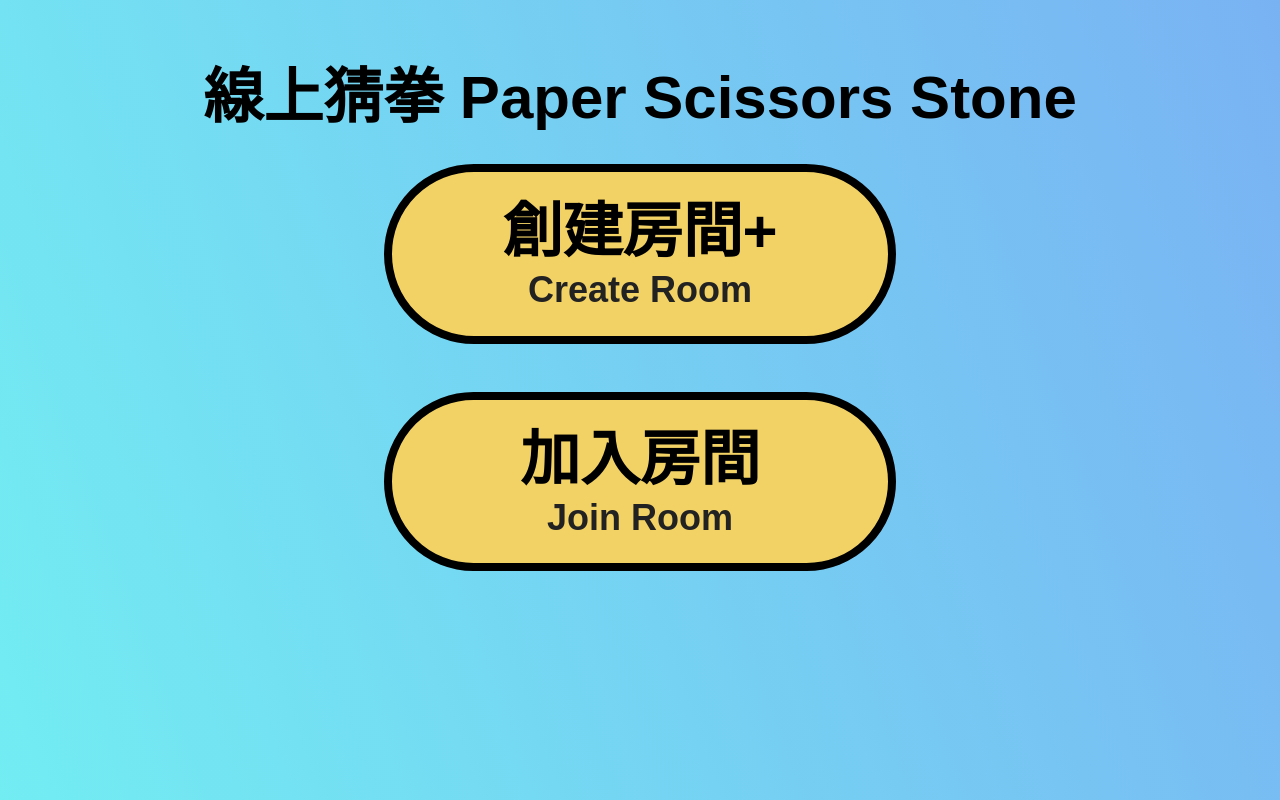
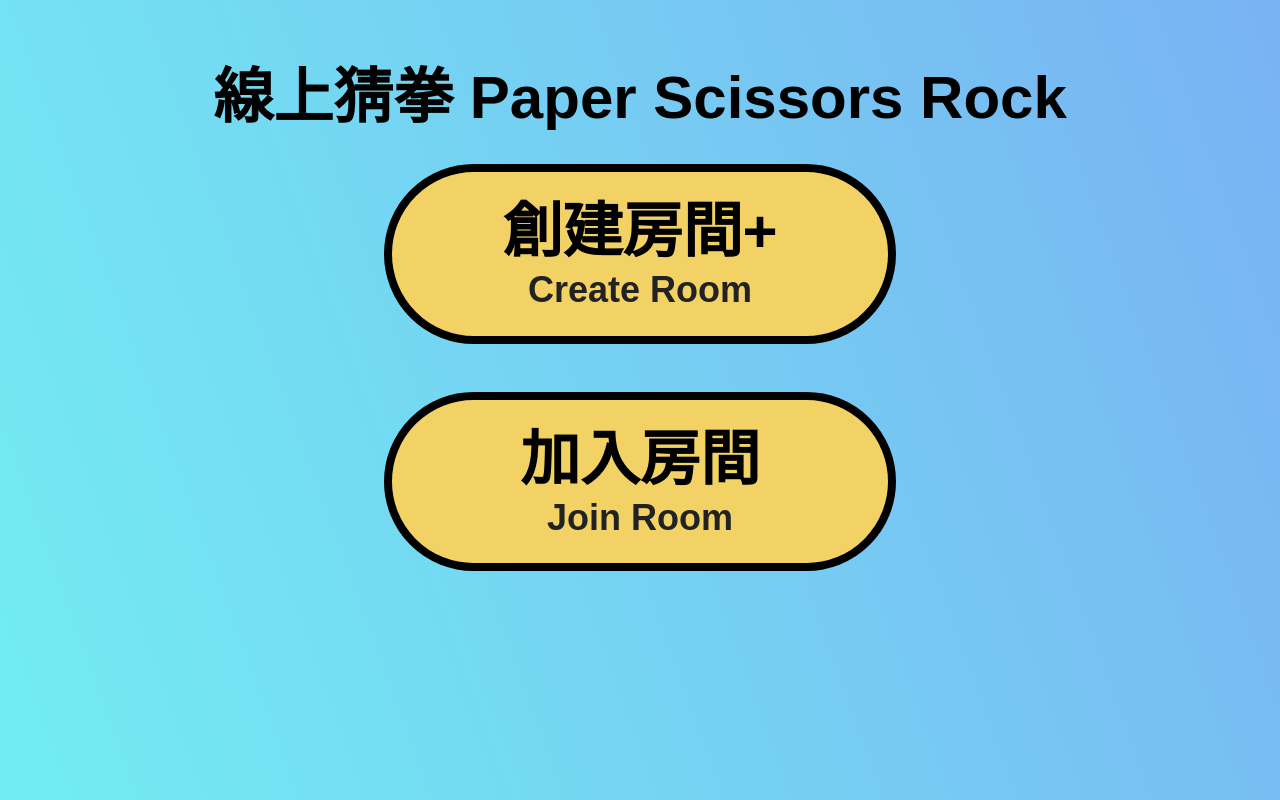
Before and after one commit to YunTaoLin/Rock-Paper-Scissors-Online, a Vue app: page /#/ in a window 1280 px wide. Built offline with nearby package versions, Linux system fonts and the light colour scheme; no server answers.

Commit message:
優化SEO

```diff
--- a/index.html
+++ b/index.html
@@ -8,26 +8,26 @@
     <meta charset="UTF-8" />
     <link rel="icon" href="/favicon.ico" />
     <meta name="viewport" content="width=device-width, initial-scale=1.0" />
-    <title>線上猜拳 Paper Scissors Stone</title>
+    <title>線上猜拳 Rock Paper Scissors</title>
     <meta http-equiv="pragma" content="no-cache" />
     <meta http-equiv="Cache-Control" content="no-cache, must-revalidate" />
     <meta http-equiv="expires" content="0" />
     <meta
       property="og:url"
-      content="https://yuntaolin.github.io/Paper-Scissors-Stone-Online/dist/"
+      content="https://yuntaolin.github.io/Rock-Paper-Scissors-Online/dist/"
     />
     <meta property="og:type" content="website" />
-    <meta property="og:title" content="線上猜拳 Paper Scissors Stone" />
+    <meta property="og:title" content="線上猜拳 Rock Paper Scissors" />
     <meta property="og:description" content="scissors, rock, cloth, duel.線上即時多人猜拳" />
     <!-- <meta property='og:image' content='https://i.imgur.com/eB82Sl9.jpg' alt="">  -->
-    <meta name="title" content="線上猜拳 Paper Scissors Stone" />
+    <meta name="title" content="線上猜拳 Rock Paper Scissors" />
     <meta name="description" content="猜拳、遊戲、剪刀、石頭、布 guessing, game, scissors, rock, cloth, duel" />
     <meta name="Keywords" content="猜拳、遊戲、剪刀、石頭、布、對決 guessing, game, scissors, rock, cloth, duel" />
     <meta
       property="twitter:url"
-      content="https://yuntaolin.github.io/Paper-Scissors-Stone-Online/dist/"
+      content="https://yuntaolin.github.io/Rock-Paper-Scissors-Online/dist/"
     />
-    <meta property="twitter:title" content="線上猜拳 Paper Scissors Stone" />
+    <meta property="twitter:title" content="線上猜拳 Rock Paper Scissors" />
     <meta property="twitter:description" content="guessing, game, scissors, rock, cloth, duel 猜拳、遊戲、剪刀、石頭、布、對決" />
     <!-- <meta property='twitter:image' content='https://i.imgur.com/eB82Sl9.jpg'>  -->
 
@@ -47,7 +47,7 @@
     </script>
   </head>
   <body>
-    <h1 style="display: none">線上猜拳 Paper Scissors Stone</h1>
+    <h1 style="display: none">線上猜拳 Rock Paper Scissors</h1>
     <div id="app"></div>
     <noscript>請開啟JS</noscript>
     <script type="module" src="/src/main.ts"></script>
--- a/src/router.ts
+++ b/src/router.ts
@@ -21,7 +21,7 @@ const routes = [
 ];
 
 const router = createRouter({
-  history: createWebHashHistory("/Paper-Scissors-Stone-Online/dist"),
+  history: createWebHashHistory("/Paper-Scissors-Rock-Online/dist"),
   routes,
 });
 
--- a/src/view/Enter.vue
+++ b/src/view/Enter.vue
@@ -2,7 +2,7 @@
   <div id="EnterPage">
     <h1>
       線上猜拳<br class="hidden-pad-up" />
-      Paper Scissors Stone
+      Paper Scissors Rock
     </h1>
     <div class="btn_group">
       <div class="btn" @click="openCreateRoom = true">
--- a/src/view/GameRoom.vue
+++ b/src/view/GameRoom.vue
@@ -93,7 +93,7 @@ const selectList = [
     name: "石頭",
     img: img_stone,
     color: "#e0808b",
-    en: "Stone",
+    en: "Rock",
   },
   {
     name: "布",
--- a/vite.config.ts
+++ b/vite.config.ts
@@ -31,6 +31,6 @@ export default defineConfig({
     manifest: false,
 
   },
-  base: "/Paper-Scissors-Stone-Online/dist/",
+  base: "/Rock-Paper-Scissors-Online/dist/",
 
 });
```
Also changed, not shown: 6 other files (tests, documents, lock files or other folders).
